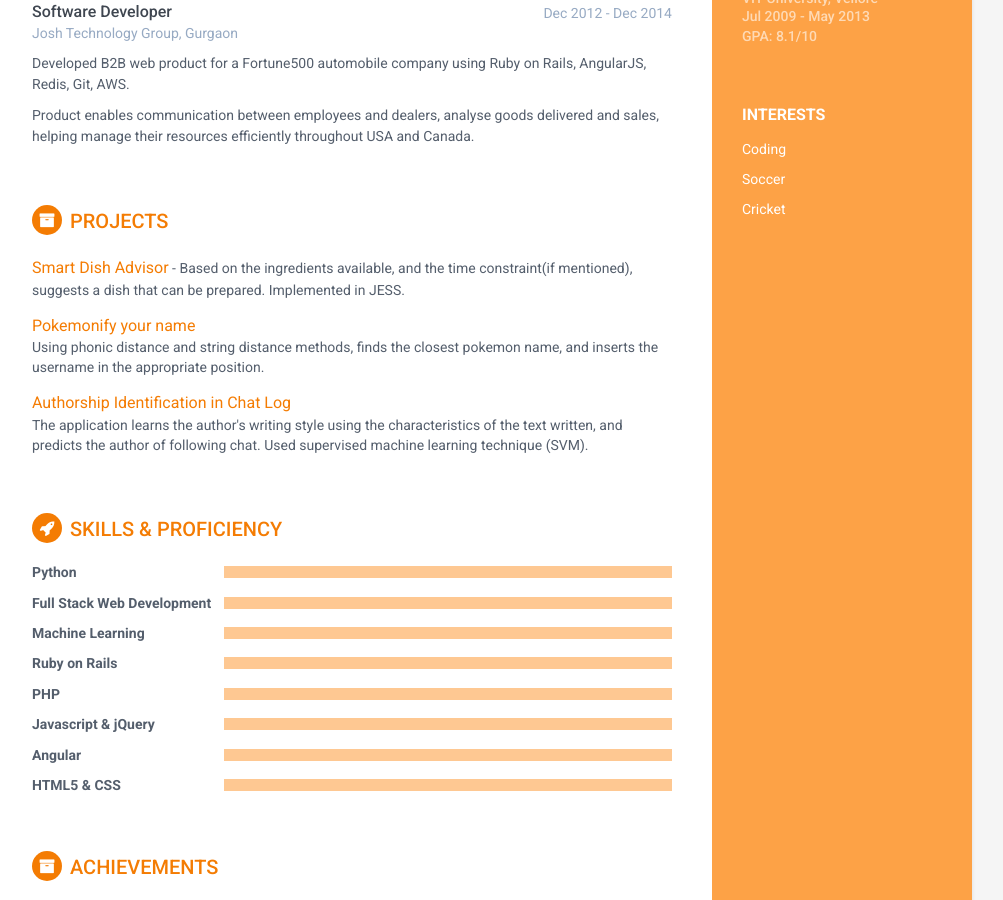
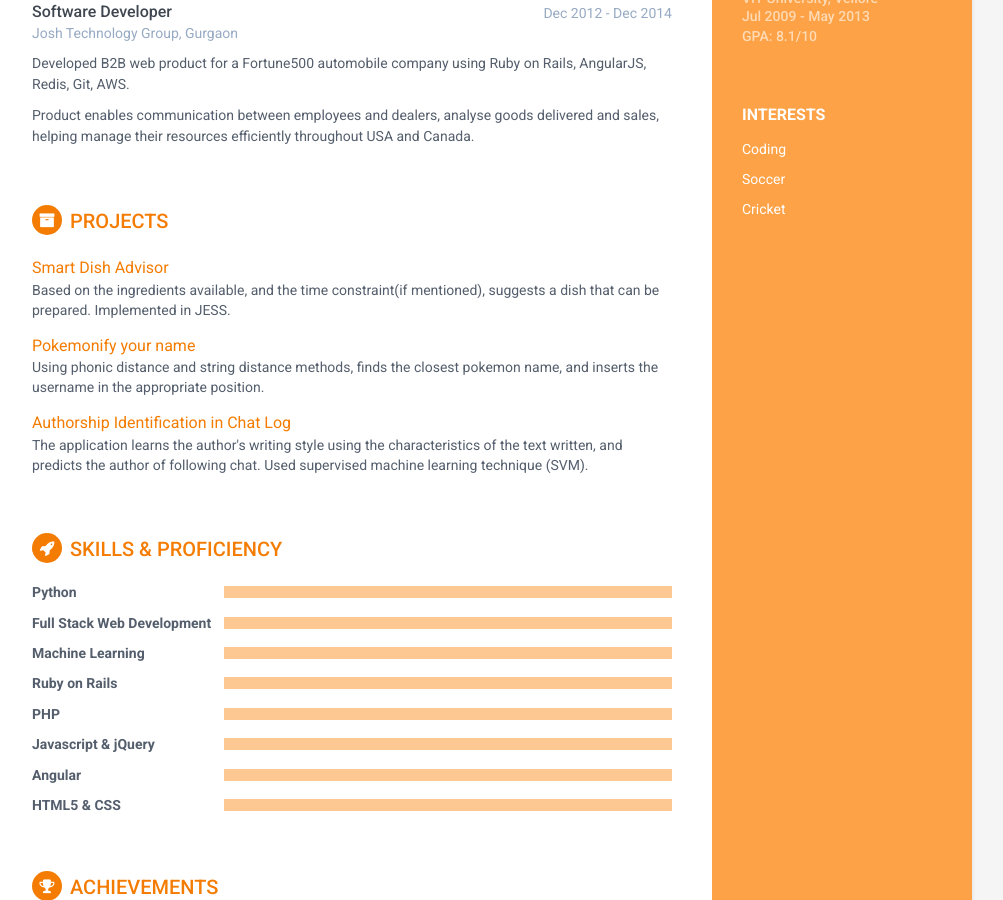
Before and after one commit to nitinsurya/nitinsurya.github.io, a Jekyll site: the page built from index.html, in a window 1280 px wide and 900 px high, scrolled down 719 px. Shown: the whole window, without its empty margins (168-1171 px from the left). Built offline with Jekyll 4.4.1, drawn with Linux system fonts in a browser that asks for light colours.

Commit message:
Icon and formatting update

```diff
--- a/_includes/achievements.html
+++ b/_includes/achievements.html
@@ -1,5 +1,5 @@
 <section class="section achievements-section">
-    <h2 class="section-title"><i class="fa fa-archive"></i>Achievements</h2>
+    <h2 class="section-title"><i class="fa fa-trophy"></i>Achievements</h2>
     <!-- <div class="intro">
         <p>You can list your side projects or open source libraries in this section. Lorem ipsum dolor sit amet, consectetur adipiscing elit. Vestibulum et ligula in nunc bibendum fringilla a eu lectus.</p>
     </div> --><!--//intro-->
--- a/_includes/projects.html
+++ b/_includes/projects.html
@@ -4,7 +4,9 @@
         <p>You can list your side projects or open source libraries in this section. Lorem ipsum dolor sit amet, consectetur adipiscing elit. Vestibulum et ligula in nunc bibendum fringilla a eu lectus.</p>
     </div> --><!--//intro-->
     <div class="item">
-        <span class="project-title"><a href="#hook">Smart Dish Advisor</a></span> - <span class="project-tagline">Based on the ingredients available, and the time constraint(if mentioned), suggests a dish that can be prepared. Implemented in JESS.</span>
+        <span class="project-title"><a href="#hook">Smart Dish Advisor</a></span>
+        <br />
+        <span class="project-tagline">Based on the ingredients available, and the time constraint(if mentioned), suggests a dish that can be prepared. Implemented in JESS.</span>
     </div><!--//item-->
     <div class="item">
         <span class="project-title"><a href="#" target="_blank">Pokemonify your name</a></span>
```
